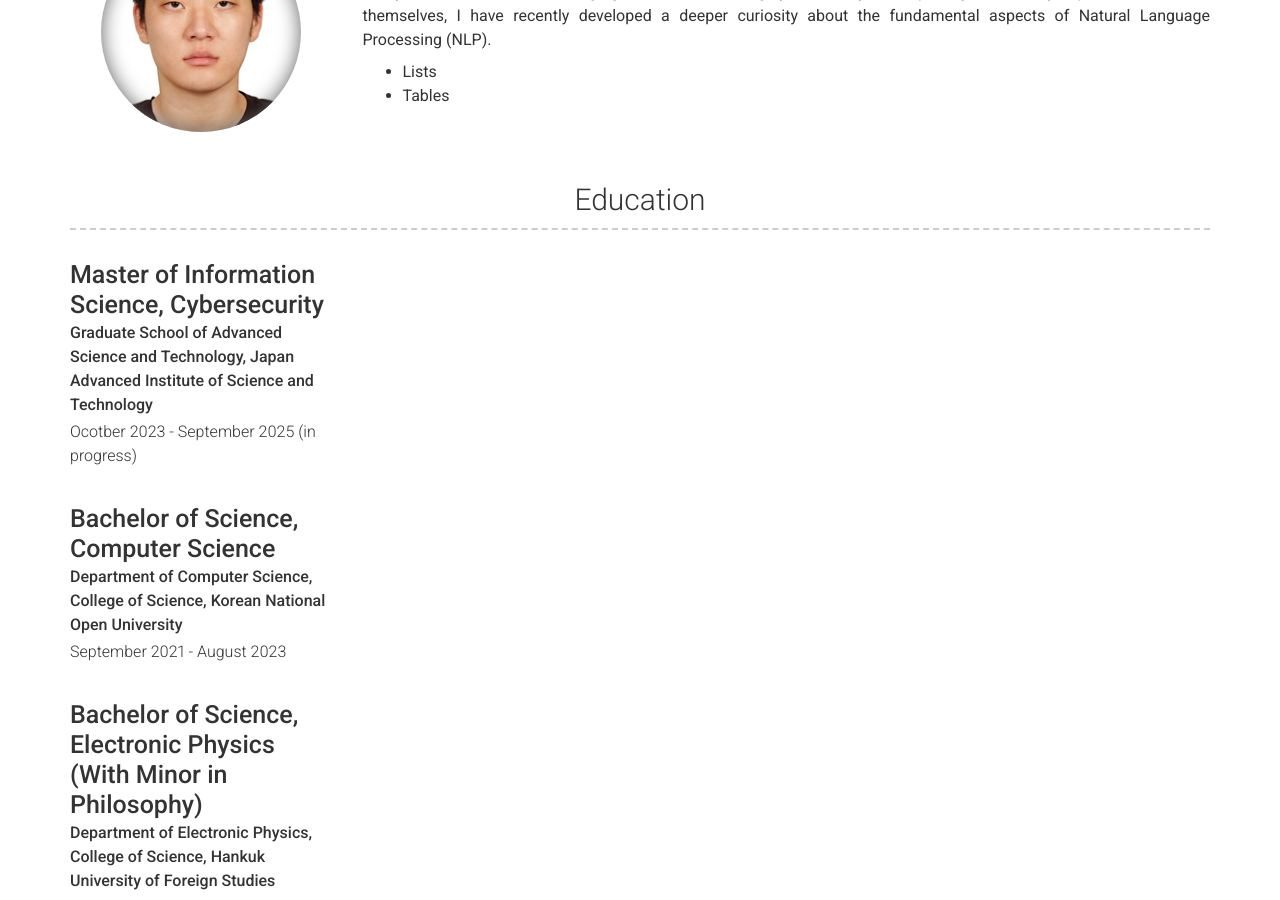
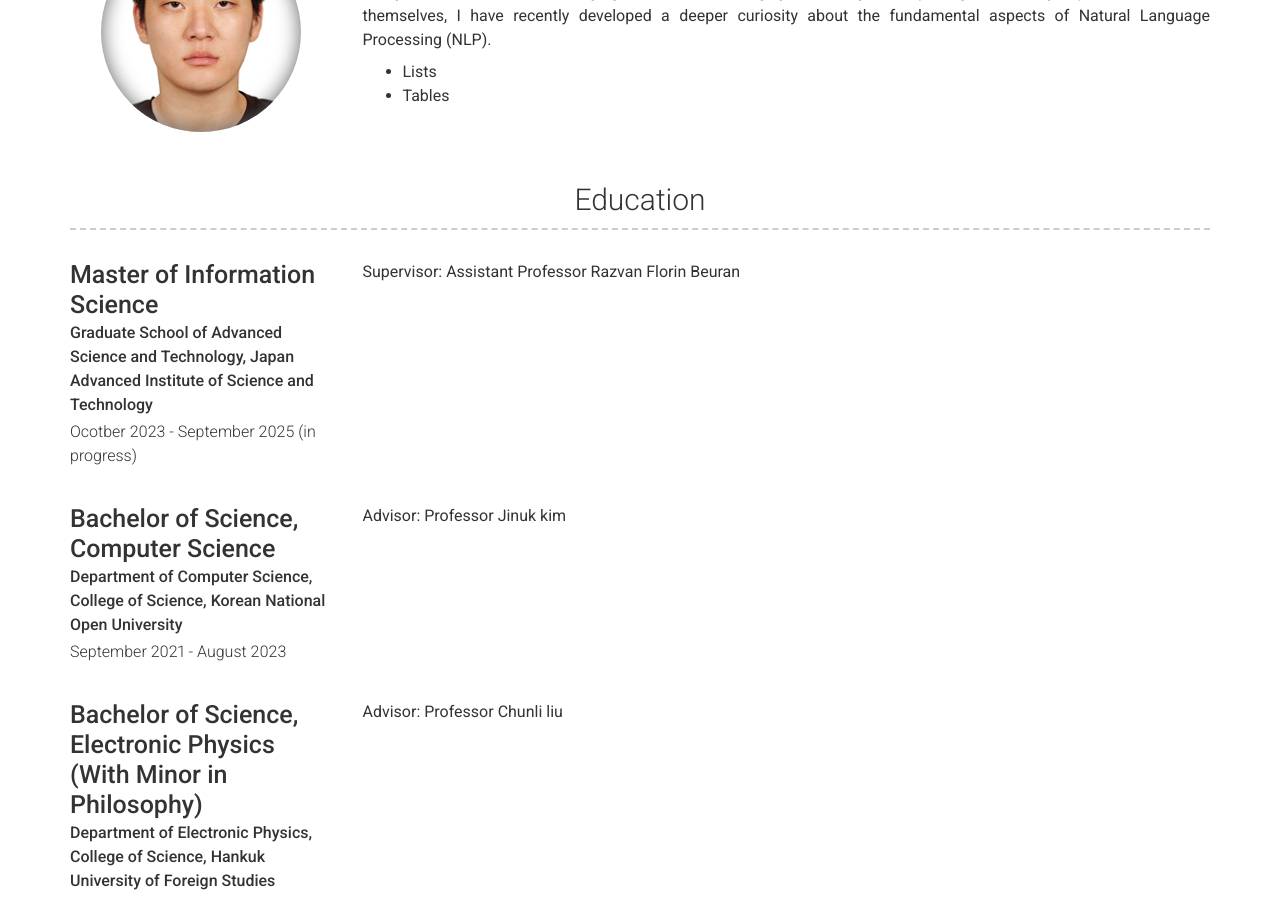
Before and after one commit to strike137/strike137.github.io, a Jekyll site: the page built from index.md, in a window 1280 px wide and 900 px high, scrolled down 397 px. Built offline with Jekyll 4.4.1, drawn with Linux system fonts in a browser that asks for light colours; nearby versions of some CDN libraries.

Commit message:
Update _config.yml

```diff
--- a/_config.yml
+++ b/_config.yml
@@ -44,20 +44,25 @@ content:
     layout: list
     content:
       - layout: top-left
-        title: Master of Information Science, Cybersecurity
+        title: Master of Information Science
         sub_title: Graduate School of Advanced Science and Technology, Japan Advanced Institute of Science and Technology
         caption: Ocotber 2023 - September 2025 (in progress)
-
+        description: |
+          Supervisor: Assistant Professor Razvan Florin Beuran
 
       - layout: top-left
         title: Bachelor of Science, Computer Science
         sub_title: Department of Computer Science, College of Science, Korean National Open University
         caption: September 2021 - August 2023
+        description: |
+          Advisor: Professor Jinuk kim
 
       - layout: top-left
         title: Bachelor of Science, Electronic Physics (With Minor in Philosophy)
         sub_title: Department of Electronic Physics, College of Science, Hankuk University of Foreign Studies
         caption: February 2017 - February 2021
+        description: |
+          Advisor: Professor Chunli liu
 
 
   - title: Projects # Title for the section
```
